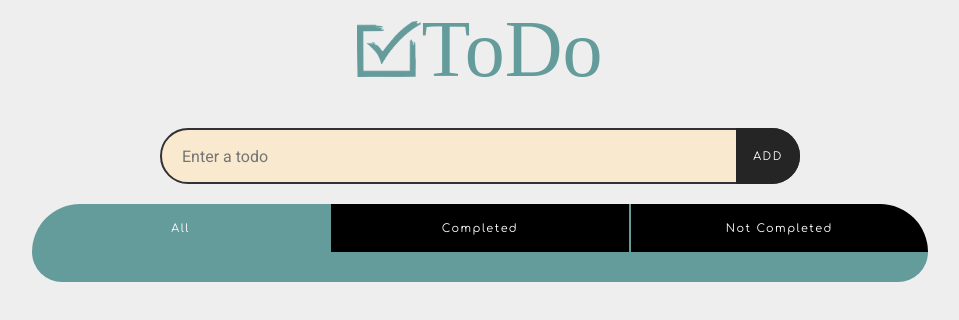
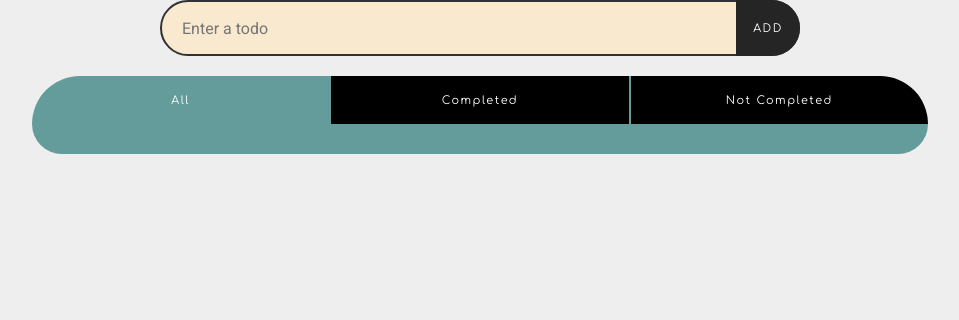
Before and after one commit to MohammadSoleimanikia/to-do-app, a React (Create React App) app: page / in a window 1280 px wide. Shown: the top 320 px of the page, without its empty margins (160-1119 px from the left). Built offline with nearby package versions, Linux system fonts and the light colour scheme; a web font is replaced by a local one.

Commit message:
test for versel deployment remove header

```diff
--- a/src/App.js
+++ b/src/App.js
@@ -78,7 +78,7 @@ function App() {
   return (
     <div className="App" >
 
-      <Header text="ToDo" src={logo} />
+      {/* <Header text="ToDo" src={logo} /> */}
       <NewTask onSubmit={handleFormSubmit} value={inputText} onChange={handleInputChange} placeholder="Enter a todo" type="submit"/>
 
 
```
